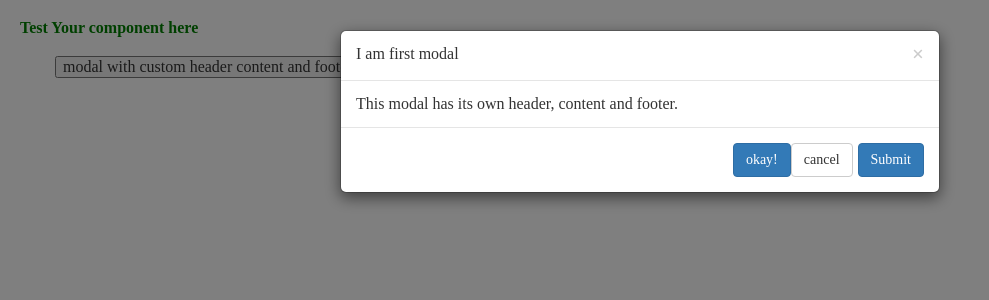
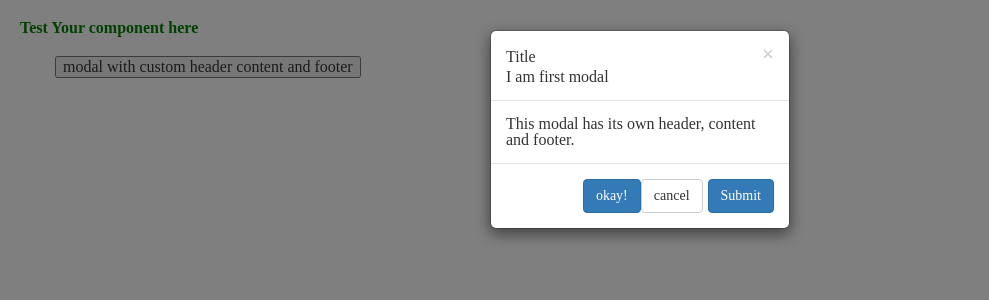
Before and after one commit to uttamchoudhary/Angular-components-test, an Angular app: page / in a window 1280 px wide. Both pictures are taken after a click on the button "modal with custom header content and footer". Shown: the top 300 px of the page, without its empty margins (0-989 px from the left). Built offline with nearby package versions, Linux system fonts and the light colour scheme.

Commit message:
fade animation added on modal

```diff
--- a/src/app/modal/modal.component.html
+++ b/src/app/modal/modal.component.html
@@ -1,9 +1,9 @@
-<div class="modal fade" tabindex="-1" role="dialog" #modalRoot (keydown.esc)="settings?.closeOnEscape ? close() : 0" [ngClass]="{ in: isOpened}" [ngStyle]="{ display: isOpened ? 'block' : 'none' }" (click)="settings?.closeOnOutsideClick ? close() : 0">
-    <div [class]="'modal-dialog ' + modalClass" (click)="preventClosing($event)">
+<div class="modal fade" tabindex="-1" role="dialog" #modalRoot (keydown.esc)="settings?.closeOnEscape ? close() : 0" [ngStyle]="{ display: isOpened ? 'block' : 'none' }" (click)="settings?.closeOnOutsideClick ? close() : 0">
+    <div [class]="'modal-dialog ' + settings?.modalClass" (click)="preventClosing($event)">
         <div class="modal-content" tabindex="0" *ngIf="isOpened">
             <div class="modal-header">
-                <button *ngIf="!settings?.hideCloseButton" type="button" class="close" data-dismiss="modal" [attr.aria-label]="settings?.cancelButtonLabel || 'Close'" (click)="close()"><span aria-hidden="true">&times;</span></button>
-                <h4 class="modal-title" *ngIf="settings?.title">{{ title }}</h4>
+                <button *ngIf="!settings?.hideCloseButton" type="button" class="close" [attr.aria-label]="settings?.cancelButtonLabel || 'Close'" (click)="close()"><span aria-hidden="true">&times;</span></button>
+                <h4 class="modal-title" *ngIf="settings?.title">{{ settings?.title }}</h4>
                 <ng-content select="modal-header"></ng-content>
             </div>
             <div class="modal-body">
@@ -11,7 +11,7 @@
             </div>
             <div class="modal-footer">
                 <ng-content select="modal-footer"></ng-content>
-                <button *ngIf="settings?.secondaryButtonLabel" type="button" class="btn btn-default" data-dismiss="modal" (click)="close()">{{ settings?.secondaryButtonLabel }}</button>
+                <button *ngIf="settings?.secondaryButtonLabel" type="button" class="btn btn-default" (click)="close()">{{ settings?.secondaryButtonLabel }}</button>
                 <button *ngIf="settings?.primaryButtonLabel" type="button" class="btn btn-primary" (click)="onSubmit.emit()">{{ settings?.primaryButtonLabel }}</button>
             </div>
         </div>
--- a/src/app/modal/modal.component.ts
+++ b/src/app/modal/modal.component.ts
@@ -43,18 +43,24 @@ export class ModalComponent implements OnChanges {
     this.isOpened = true;
     this.onOpen.emit();
     document.body.appendChild(this.backdropElement);
-    window.setTimeout(() => this.modalRoot.nativeElement.focus(), 0);
     document.body.className += " modal-open";
+
+    window.setTimeout(() => {
+      this.modalRoot.nativeElement.classList.add('in');
+      this.modalRoot.nativeElement.focus()
+    }, 0);
+
   }
 
   close() {
     if (!this.isOpened)
       return;
 
-    this.isOpened = false;
+    this.modalRoot.nativeElement.classList.remove('in');
     this.onClose.emit();
     document.body.removeChild(this.backdropElement);
     document.body.className = document.body.className.replace(/modal-open\b/, "");
+    window.setTimeout(() => this.isOpened = false, 100);
   }
 
   public preventClosing(event: MouseEvent) {
--- a/src/app/root/app.component.ts
+++ b/src/app/root/app.component.ts
@@ -9,7 +9,7 @@ import { Settings } from '../modal/models';
 export class AppComponent  {
 
   options: Settings = {
-    modalClass: 'my-modal',
+    modalClass: 'modal-sm',
     closeOnEscape: true,
     closeOnOutsideClick: true,
     title: 'Title',
```
